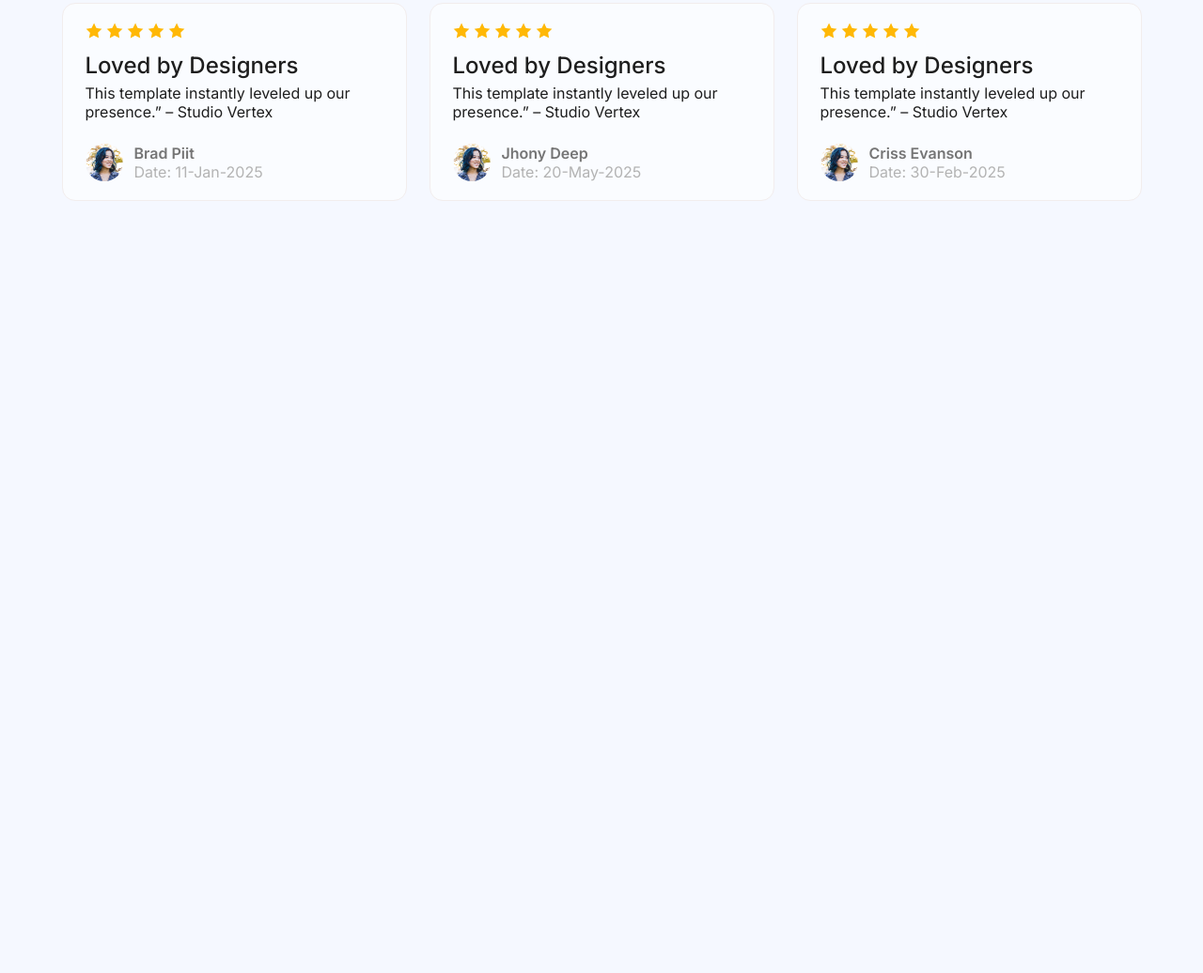
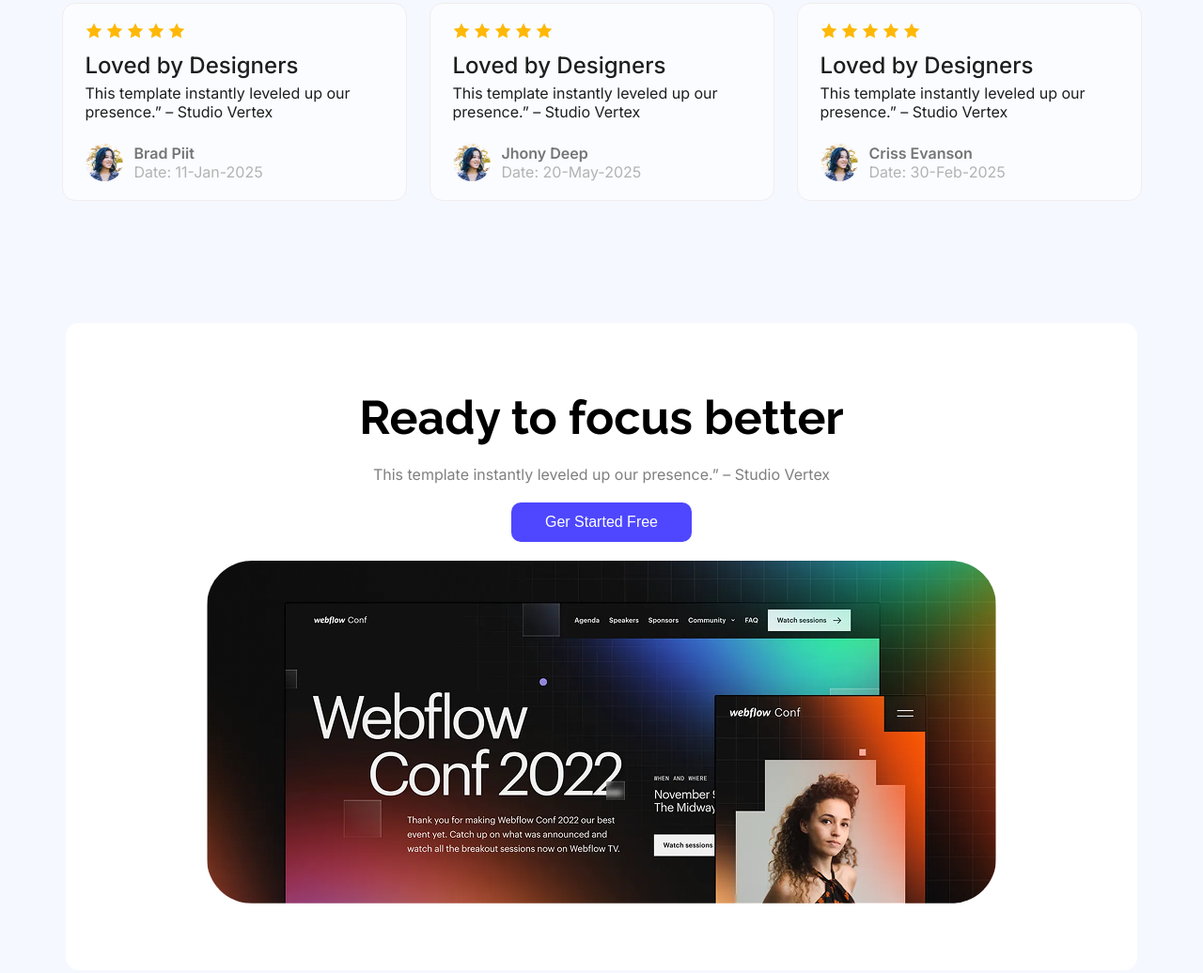
Before and after one commit to onik-nandi/Assignment_1-HTML-CSS-, a plain HTML site: page index.html in a window 1280 px wide. Shown: the part 1663-2699 px from the top of the page at 94% size. Before the commit the page ends 2007 px from the top, so only its background shows below. Drawn offline with Linux system fonts and the light colour scheme.

Commit message:
focus area complere

```diff
--- a/CSS/style.css
+++ b/CSS/style.css
@@ -243,5 +243,36 @@ main{
 
 }
 /* User's Feedback Section */
+/* ready to focus area */
+.focus-area{
+    display: flex;
+    justify-content: center;
+    align-items: center;
+    margin-bottom: 100px;
+    flex-direction: column;
+    text-align: center;
+    background: #fff;
+    padding: 71px 0;
+    border-radius: 14px;
+}
+.focus-area .focus-contant .focus-head{
+    font-size: 50px;
+    color: #000000;
+    line-height: 120%;
+}
+.focus-area .focus-contant .focus-pera{
+    font-size: 16px;
+    color: rgba(0, 0, 0, 0.5);
+    padding: 20px 0;
+}
+.focus-area .focus-contant .btn-focus{
+    padding: 12px 36px;
+    margin-bottom: 20px;
+    font-size: 16px;
+}
+.focus-area img{
+    border-radius: 48px;
+}
 
+/* ready to focus area */
 /* main  area */
--- a/index.html
+++ b/index.html
@@ -153,6 +153,21 @@
         </div>
       </section>
       <!-- User's Feedback Section -->
+
+      <!-- ready to focus area -->
+       <section class="focus">
+        <div class="focus-area">
+            <div class="focus-contant">
+            <h1 class="header_txt focus-head">Ready to focus better</h1>
+            <p class="pera_txt focus-pera">This template instantly leveled up our presence.” – Studio Vertex</p>
+            <button class="btn-common btn-focus">Ger Started Free</button>
+            </div>
+            <img src="./Images/wc-big.png" alt="banner-big">
+        </div>
+       </section>
+      <!-- ready to focus area -->
+
+
     </main>
     <!-- main section -->
   </body>
```
